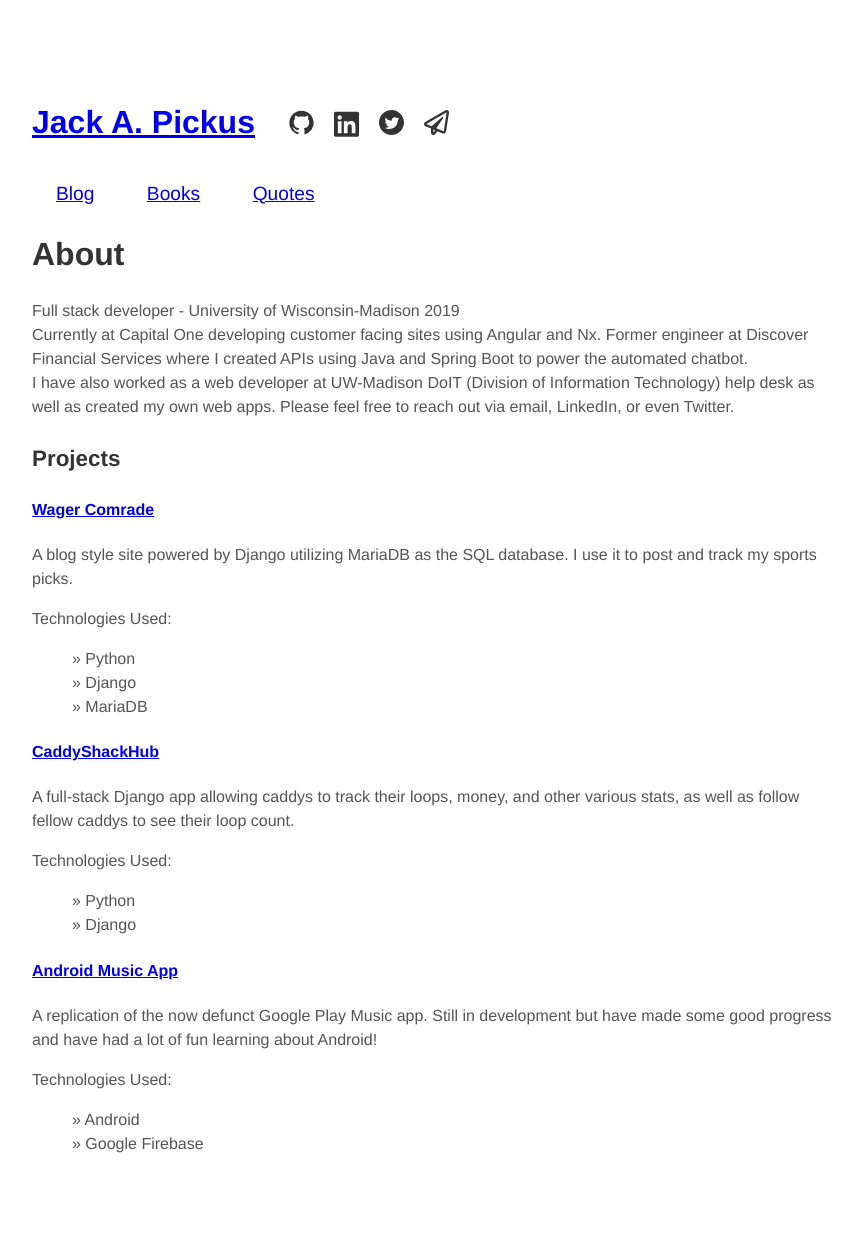
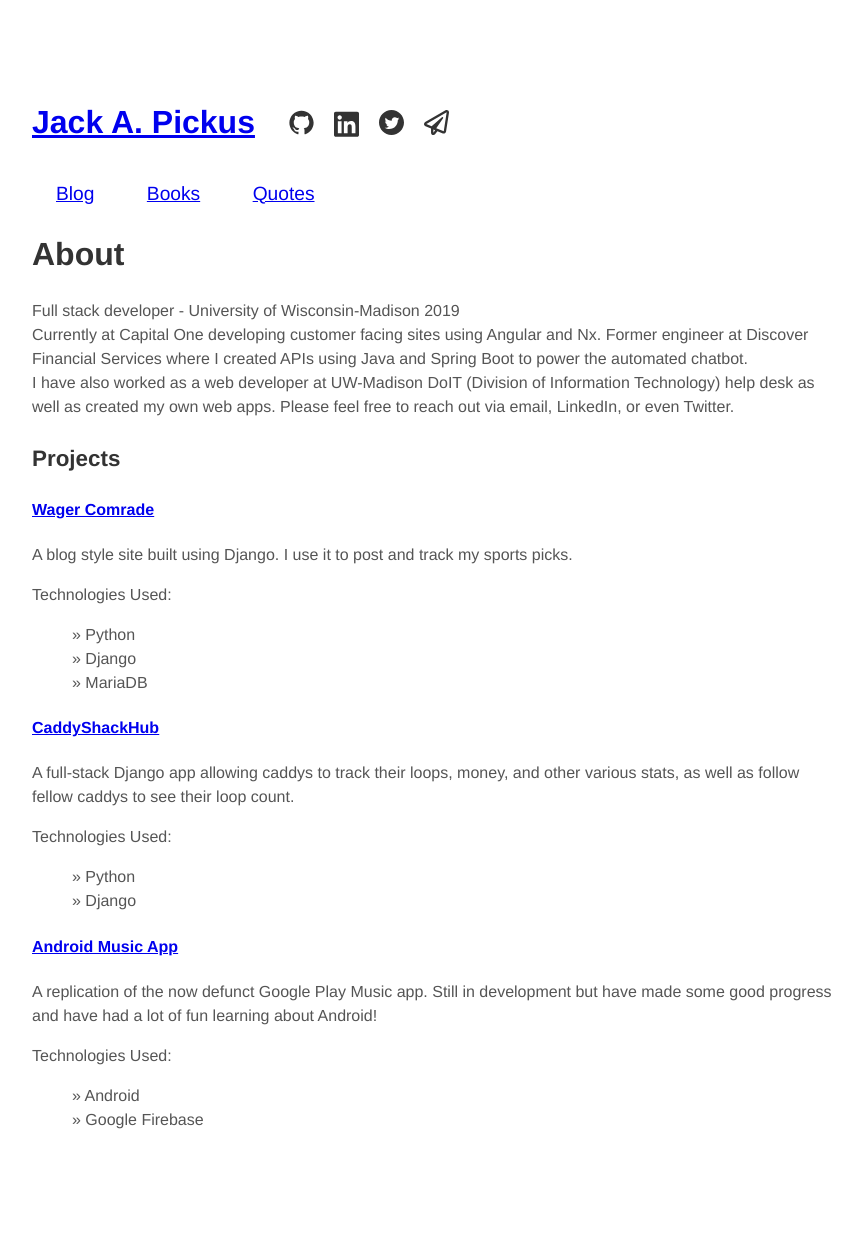
Before and after one commit to jackpickus/jackpickus.github.io, a Jekyll site: the page built from index.html, in a window 1280 px wide. Shown: the whole page, without its empty margins (208-1070 px from the left). Built offline with Jekyll 4.4.1, drawn with Linux system fonts in a browser that asks for light colours; after the commit the page ends 1212 px from its top, so only the background shows below that.

Commit message:
update text on wager comrade

```diff
--- a/index.html
+++ b/index.html
@@ -18,7 +18,7 @@ layout: default
 
 	<h4><a href="https://wagercomrade.com" target="_blank">Wager Comrade</a></h4>
 	<p>
-		A blog style site powered by Django utilizing MariaDB as the SQL database. I use it to post and track my sports picks.
+		A blog style site built using Django. I use it to post and track my sports picks.
 	</p>
 	<span>Technologies Used:</span>
 	<ul>
```
